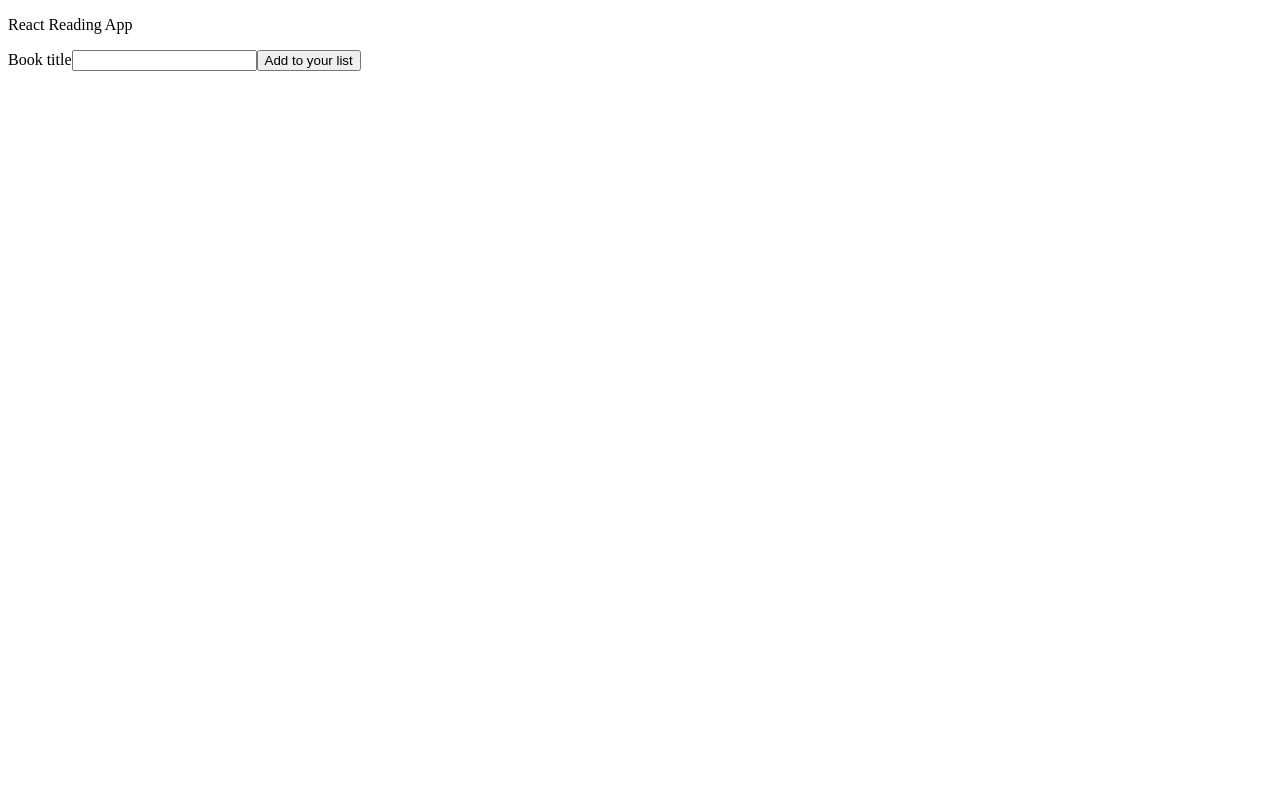
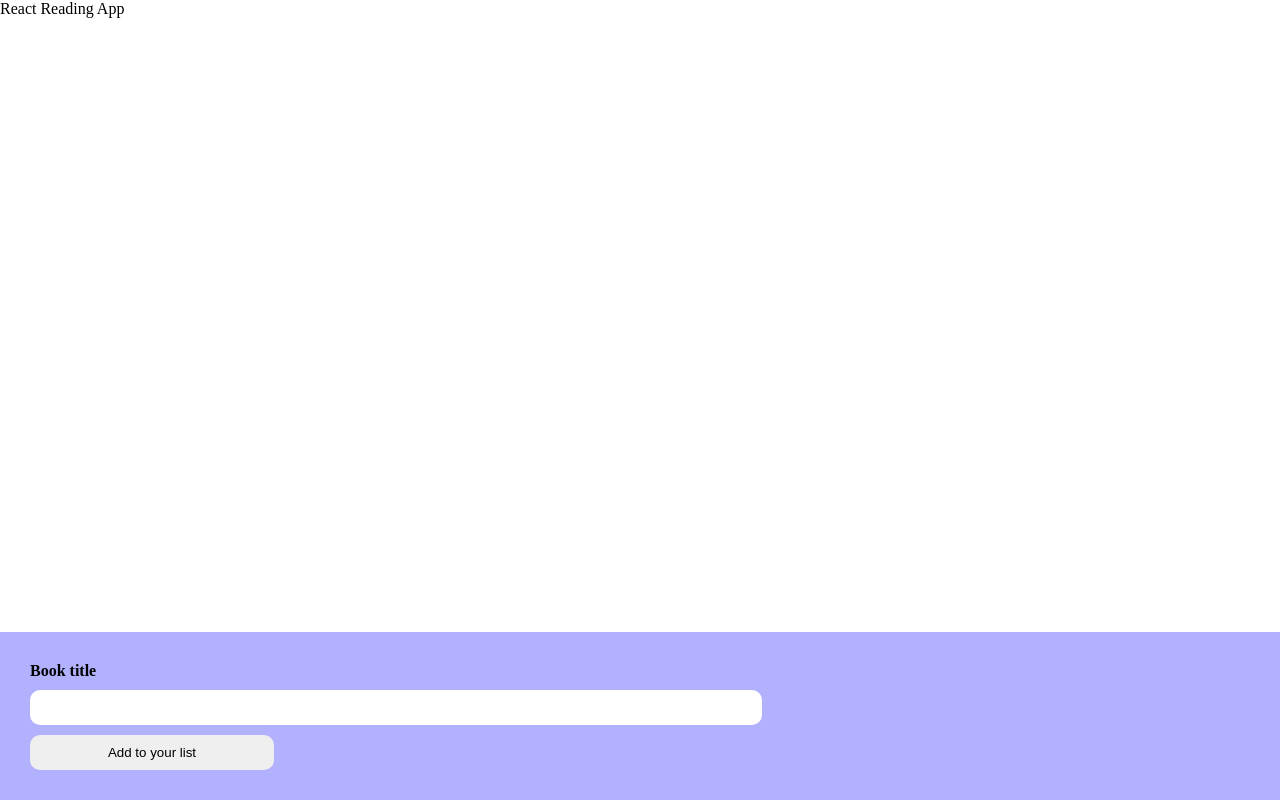
Before and after one commit to mcosme000/react-reading-list, a React (Create React App) app: page / in a window 1280 px wide. Built offline with nearby package versions, Linux system fonts and the light colour scheme.

Commit message:
Add basic styles

```diff
--- a/src/App.js
+++ b/src/App.js
@@ -1,7 +1,7 @@
 import React, { useState } from 'react'
 import BookCreate from './components/BookCreate'
 import BookList from './components/BookList'
-
+import './stylesheets/global.css'
 
 const App = () => {
   const [books, setBooks] = useState([])
@@ -13,8 +13,10 @@ const App = () => {
 
   return (
     <div className='app'>
-      <p>React Reading App</p>
-      <BookList books={ books }/>
+      <div className='main'>
+        <p>React Reading App</p>
+        <BookList books={ books }/>
+      </div>
       <BookCreate addBook={AddBooks}/>
     </div>
   )
--- a/src/components/BookCreate.js
+++ b/src/components/BookCreate.js
@@ -1,23 +1,24 @@
 import React, { useState } from 'react'
+import '../stylesheets/bookcreate.css'
 
 const BookCreate = ({ addBook }) => {
-  const [input, setInput] = useState("")
+  const [title, setTitle] = useState("")
 
   const handleChange = (e) => {
-    setInput(e.target.value)
+    setTitle(e.target.value)
   }
   const handleSubmit = (e) => {
     e.preventDefault();
-    addBook(input)
+    addBook(title)
+    setTitle('')
+
   }
   return (
-    <div>
-      <form onSubmit={handleSubmit}>
-        <label>Book title</label>
-        <input type="text" onChange={handleChange}/>
-        <input type="submit" value="Add to your list" />
-      </form>
-    </div>
+    <form onSubmit={handleSubmit}>
+      <label>Book title</label>
+      <input type="text" value={title} onChange={handleChange}/>
+      <input type="submit" value="Add to your list" />
+    </form>
   )
 }
 
--- a/src/components/BookList.js
+++ b/src/components/BookList.js
@@ -1,5 +1,6 @@
 import React from 'react'
 import BookShow from './BookShow'
+import '../stylesheets/booklist.css'
 
 const BookList = ({ books }) => {
   const BookElements = books.map( book => {
--- a/src/components/BookShow.js
+++ b/src/components/BookShow.js
@@ -1,11 +1,15 @@
 import React from 'react'
+import '../stylesheets/book.css'
 
 const BookShow = ({book}) => {
   console.log(book);
   return (
     <div className="book">
-      <h3>{book}</h3>
-      <p>Description</p>
+      <div className="img"></div>
+      <div className='book-description'>
+        <h3>{book}</h3>
+        <p>Description</p>
+      </div>
     </div>
   )
 }
--- /dev/null
+++ b/src/stylesheets/book.css
@@ -0,0 +1,16 @@
+.book {
+  padding: 10px;
+  margin: 20px;
+}
+
+.book .img {
+  height: 200px;
+  width: 160px;
+  background: blue;
+  border-top-right-radius: 10px;
+  border-bottom-right-radius: 10px;
+}
+
+.book-description {
+  margin-top: 10px;
+}
--- /dev/null
+++ b/src/stylesheets/bookcreate.css
@@ -0,0 +1,27 @@
+form {
+  padding: 30px;
+  background: rgb(177, 177, 254);
+  width: 100%;
+  display: flex;
+  flex-direction: column;
+}
+
+form label {
+  display: block;
+  font-weight: bold;
+}
+
+form input {
+  padding: 10px 20px;
+  border: none;
+  border-radius: 10px;
+  margin-top: 10px;
+}
+
+input[type="text"] {
+  width: 60%;
+}
+
+input[type="submit"] {
+  width: 20%;
+}
--- /dev/null
+++ b/src/stylesheets/booklist.css
@@ -0,0 +1,5 @@
+.books-container {
+  padding: 20px;
+  display: flex;
+  flex-wrap: wrap;
+}
--- /dev/null
+++ b/src/stylesheets/global.css
@@ -0,0 +1,24 @@
+* {
+  padding: 0px;
+  margin: 0px;
+  box-sizing: border-box;
+}
+
+body {
+  height: 100vh;
+}
+
+#root {
+  height: 100%;
+}
+
+.app {
+  height: 100%;
+  display: flex;
+  flex-direction: column;
+  justify-content: space-between;
+}
+
+.main {
+  flex-grow: 1;
+}
```
Also changed, not shown: src/stylesheets/header.css (added).
